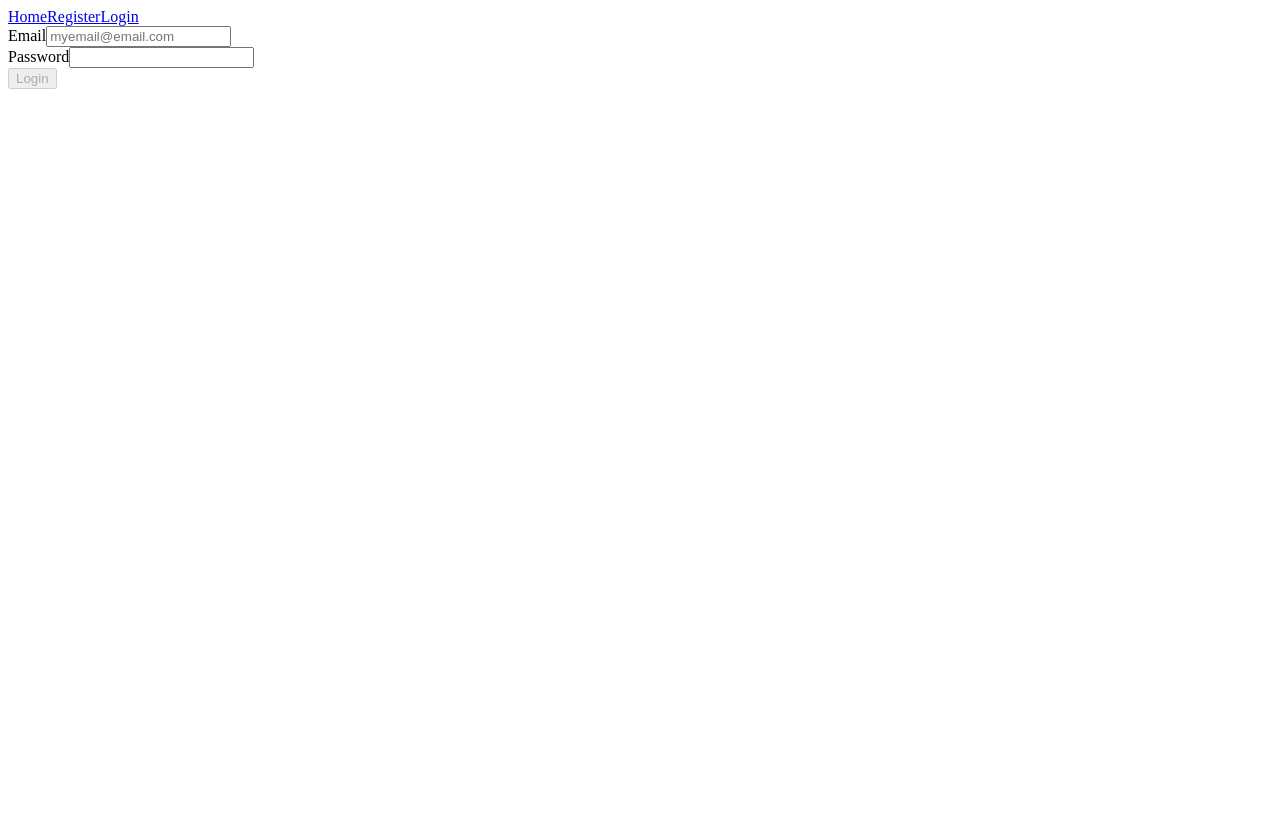
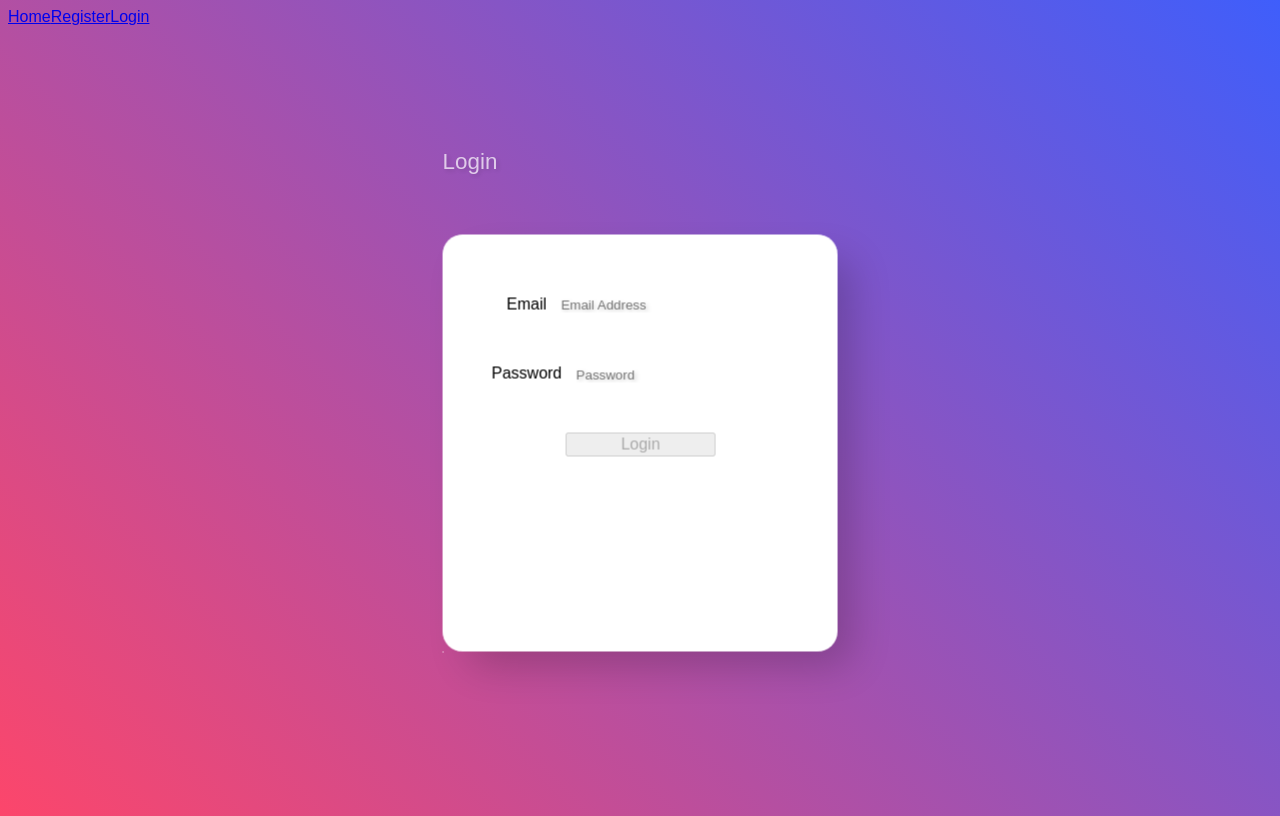
Before and after one commit to LaurenEGrubb/Project3FrontEnd, a React (Create React App) app: page /login in a window 1280 px wide. Built offline with nearby package versions, Linux system fonts and the light colour scheme.

Commit message:
login page styles setup

```diff
--- a/src/pages/Login.js
+++ b/src/pages/Login.js
@@ -1,6 +1,8 @@
 import { useState } from 'react'
 import { useNavigate } from 'react-router-dom'
 import { SignInUser } from '../services/Auth'
+import react from 'react'
+import '../styles/App.css'
 
 const Login = ({ setUser, setAuthenticated }) => {
   let navigate = useNavigate()
@@ -20,26 +22,30 @@ const Login = ({ setUser, setAuthenticated }) => {
   }
 
   return (
-    <div>
+    <div class='container'>
+      <div class='segment'>
+        <h1>Login</h1>
+      </div>
       <div>
-        <form className="col" onSubmit={handleSubmit}>
-          <div className="form-wrap">
+        <form onSubmit={handleSubmit}>
+          <div className="segment">
             <label htmlFor="email">Email</label>
             <input
               onChange={handleChange}
               name="email"
               type="email"
-              placeholder="myemail@email.com"
+              placeholder="Email Address"
               value={formValues.email}
               required
             />
           </div>
-          <div className="form-wrap">
+          <div className="segment">
             <label htmlFor="password">Password</label>
             <input
               onChange={handleChange}
               name="password"
               type="password"
+              placeholder='Password'
               value={formValues.password}
               required
             />
@@ -48,6 +54,14 @@ const Login = ({ setUser, setAuthenticated }) => {
             Login
           </button>
         </form>
+
+        <div class="poloroids">
+            <div class="poloroid poloroid-1"></div>
+            <div class="poloroid poloroid-2"></div>
+            <div class="poloroid poloroid-3"></div>
+            <div class="poloroid poloroid-4"></div>
+            <div class="poloroid poloroid-5"></div>
+        </div>
       </div>
     </div>
   )
--- a/src/styles/App.css
+++ b/src/styles/App.css
@@ -0,0 +1,90 @@
+body {
+    background: linear-gradient(45deg, #FC466B, #3F5EFB);
+    height: 100vh;
+    font-family: 'Montserrat', sans-serif;
+}
+.container {
+    position: absolute;
+    transform: translate(-50%, -50%);
+    top: 50%;
+    left: 50%;
+}
+form {
+    background: white;
+    padding: 3em;
+    height: 320px;
+    border-radius: 20px;
+    border-left: 1px solid white;
+    border-top: 1px solid white;
+    backdrop-filter: blur(10px);
+    box-shadow: 20px 20px 40px -6px rgba(0,0,0,0.2);
+    text-align: center;
+    position: relative;
+    transition: all 0.2s ease-in-out
+
+}
+h1 {
+    font-weight: 500;
+    color: #FFF;
+    opacity: 0.7;
+    font-size: 1.4rem;
+    margin-top: 0;
+    margin-bottom: 60px;
+    text-shadow: 2px 2px 4px rgba(0,0,0,0.2);
+}
+input {
+    background: transparent;
+    width: 200px;
+    padding: 1em;
+    margin-bottom: 2em;
+    border: none;
+    border-left: 1px solid white;
+    border-top: 1px solid white;
+    border-radius: 50000px;
+    backdrop-filter: blur(5px);
+    box-shadow: 4px 4px 60px rgba(red, green, blue, alpha);
+    color: #fff;
+    font-family: Montserrat, sans-serif;
+    font-weight: 500;
+    transition: all 0.2s ease-in-out;
+    text-shadow: 2px 2px 4px rgba(0,0,0,0.2);
+
+
+}
+
+input:hover {
+        background: rgba(225,225,225, 0.1);
+        box-shadow: 4px 4px 60px 8px rgba(0,0,0,0.2);
+    }
+input[type='email']:focus {
+    background: rgba(225,225,225,0.1);
+    box-shadow: 4px 4px 60px 8px rgba(0,0,0,0.2)
+
+}
+input[type='password']:focus {
+    background: rgba(225,225,225,0.1);
+    box-shadow: 4px 4px 60px 8px rgba(0,0,0,0.2)
+
+}
+button {
+    margin-top: 10px;
+    width: 150px;
+    font-size: 1rem;
+}
+button:hover {
+    cursor: pointer;
+    margin: 4px;
+}
+button:active {
+    background: rgba(255, 255, 255, 0.2)
+}
+.poloroids {
+    background: white;
+    backdrop-filter: blur(10px);
+    border-radius: 10px;
+    border-left: 1px solid white;
+    border-top: 1px solid white;
+    box-shadow: 10px 10px 60px -8px rgba(0,0,0,0.2);
+    position: absolute;
+    transition: all 0.2s ease;
+}
```
